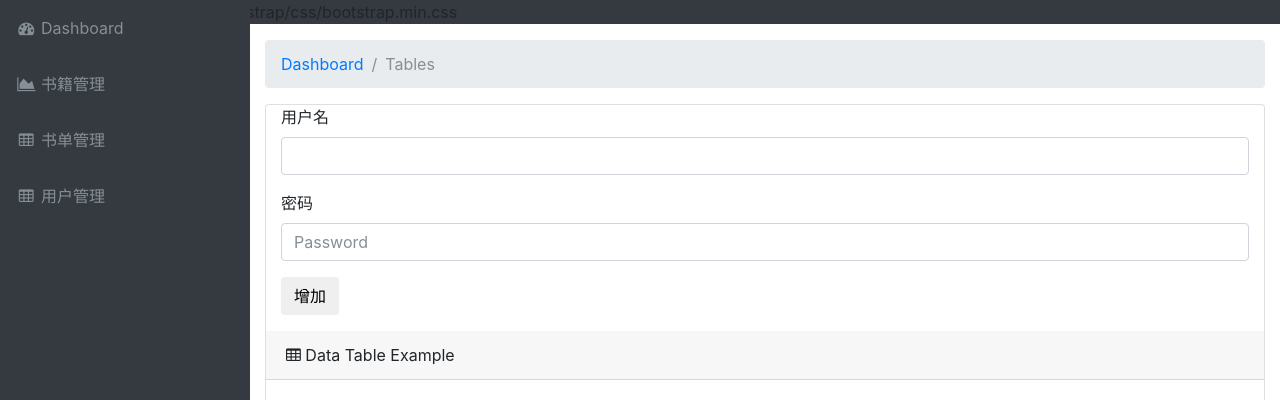
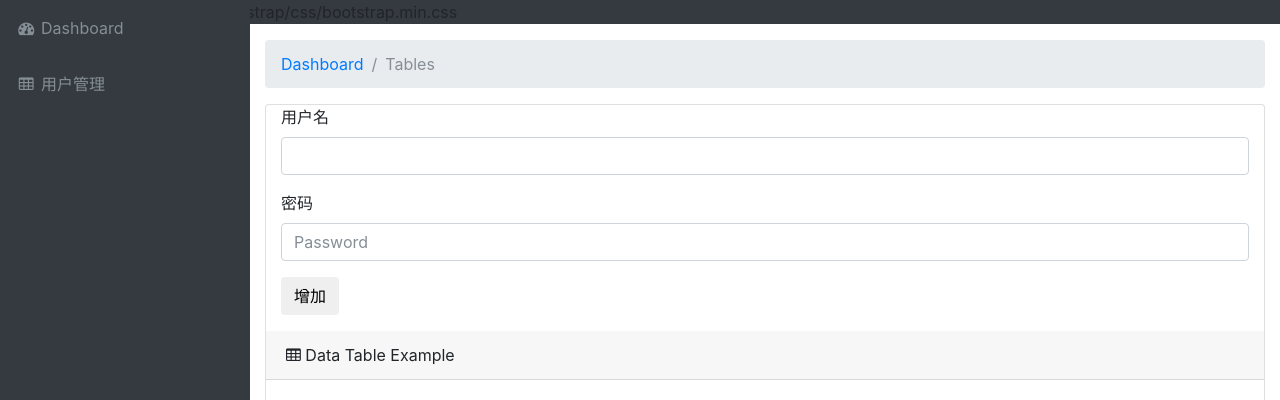
Before and after one commit to a7812169/book_list, a Flask app: page /admin/user_control/ in a window 1280 px wide. Shown: the part 56-456 px from the top of the page. Run offline with Flask 2, Linux system fonts and the light colour scheme; data that the repository does not hold is empty; some libraries are stand-ins or nearby versions.

Commit message:
Update user_control.html
2

```diff
--- a/templates/user_control.html
+++ b/templates/user_control.html
@@ -50,19 +50,7 @@
                     <i class="fa fa-fw fa-dashboard"></i>
                     <span class="nav-link-text">Dashboard</span>
                 </a>
-            </li>
-            <li class="nav-item" data-toggle="tooltip" data-placement="right" title="Charts">
-                <a class="nav-link" href="charts.html">
-                    <i class="fa fa-fw fa-area-chart"></i>
-                    <span class="nav-link-text">书籍管理</span>
-                </a>
-            </li>
-            <li class="nav-item" data-toggle="tooltip" data-placement="right" title="Tables">
-                <a class="nav-link" href="tables.html">
-                    <i class="fa fa-fw fa-table"></i>
-                    <span class="nav-link-text">书单管理</span>
-                </a>
-            </li>
+
             <li class="nav-item" data-toggle="tooltip" data-placement="right" title="Tables">
                 <a class="nav-link" href="{{url_for('user_control')}}">
                     <i class="fa fa-fw fa-table"></i>
```
